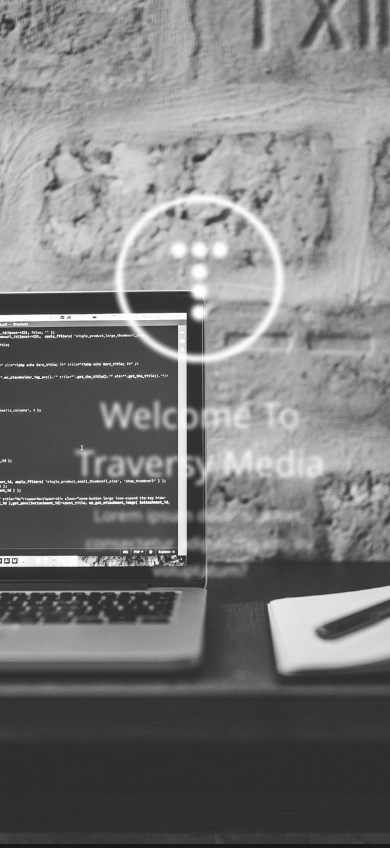
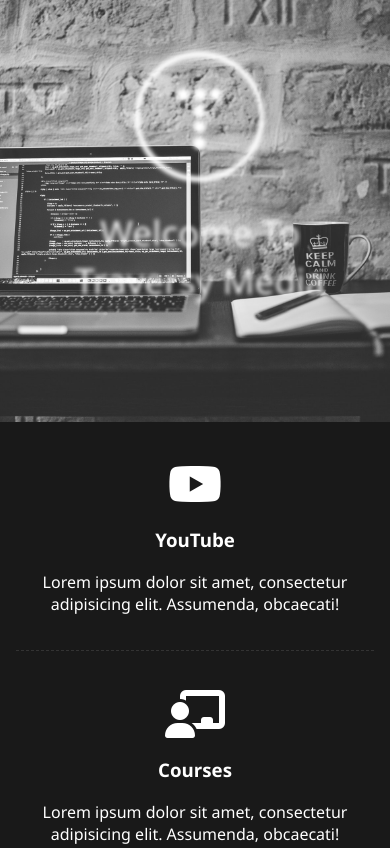
Before and after one commit to Annie-Huang/elegant_blur_landing, a plain HTML site: page index.html in a window 390 px wide. Shown: the top 848 px of the page. Drawn offline with Linux system fonts and the light colour scheme.

Commit message:
handle mobile vertical view.

```diff
--- a/style.css
+++ b/style.css
@@ -95,3 +95,28 @@
 footer p {
     margin: 0;
 }
+
+/* Small Screens */
+@media (max-width: 560px) {
+    .showcase::after {
+        height: 50vh;
+    }
+    .content {
+        top: 5%;
+        margin-top: 5px;
+    }
+    .content .logo {
+        height: 140px;
+        width: 140px;
+    }
+    .content .text {
+        display: none;
+    }
+    .grid-3, .grid-2 {
+        grid-template-columns: 1fr;
+    }
+    .services div {
+        border-bottom: #333 dashed 1px;
+        padding: 1.2rem 1rem;
+    }
+}
```
